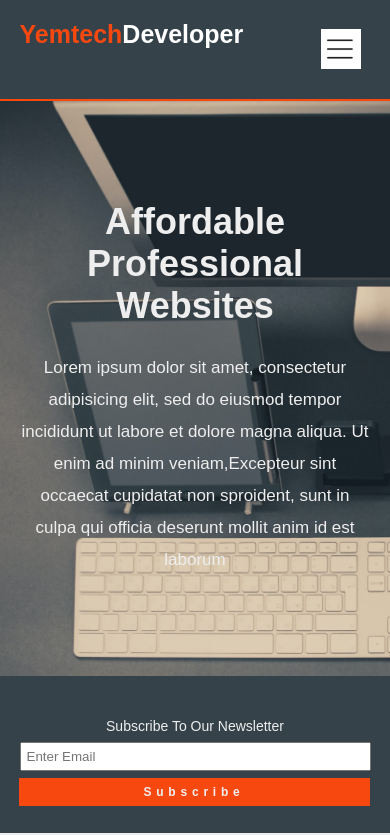
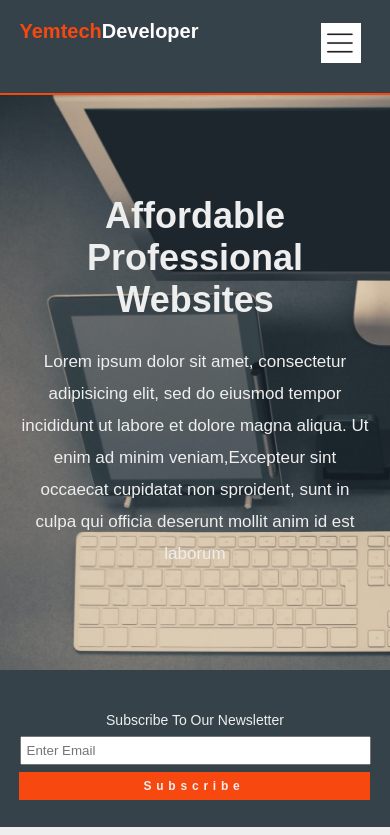
Before and after one commit to yemtech1664/first-frontend-project, a plain HTML site: page index.html in a window 390 px wide. Shown: the top 835 px of the page. Drawn offline with Linux system fonts and the light colour scheme.

Commit message:
logo font size is reduce on mobile view

```diff
--- a/style.css
+++ b/style.css
@@ -47,7 +47,7 @@ footer p{font-size: 14px; color: #fff;}
 	header :is(nav, ul){float: none; width: 100%; text-align: left;}
 	nav {display: none;}
 	header ul li{display: block;}
-	header h1{float: none; width: 100%; text-align: left; font-size: 25px; margin-bottom: 30px;}
+	header h1{float: none; width: 100%; text-align: left; font-size: 20px; margin-bottom: 30px;}
 	.showcase{padding: 100px 0;}
 	.menu{display: block; margin-top: -50px;}
 	#checkid:checked ~ nav{display: block;}
```
